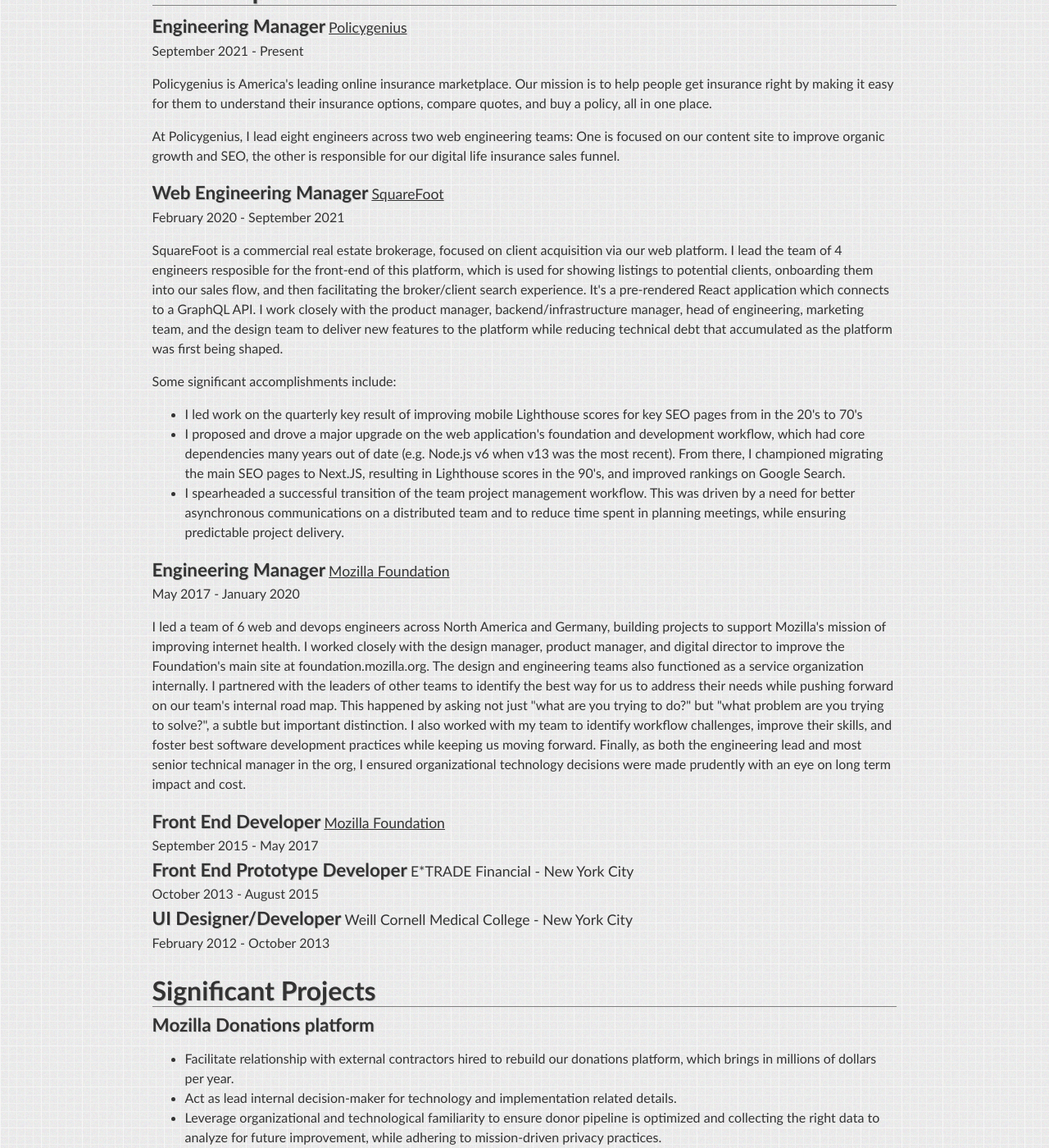
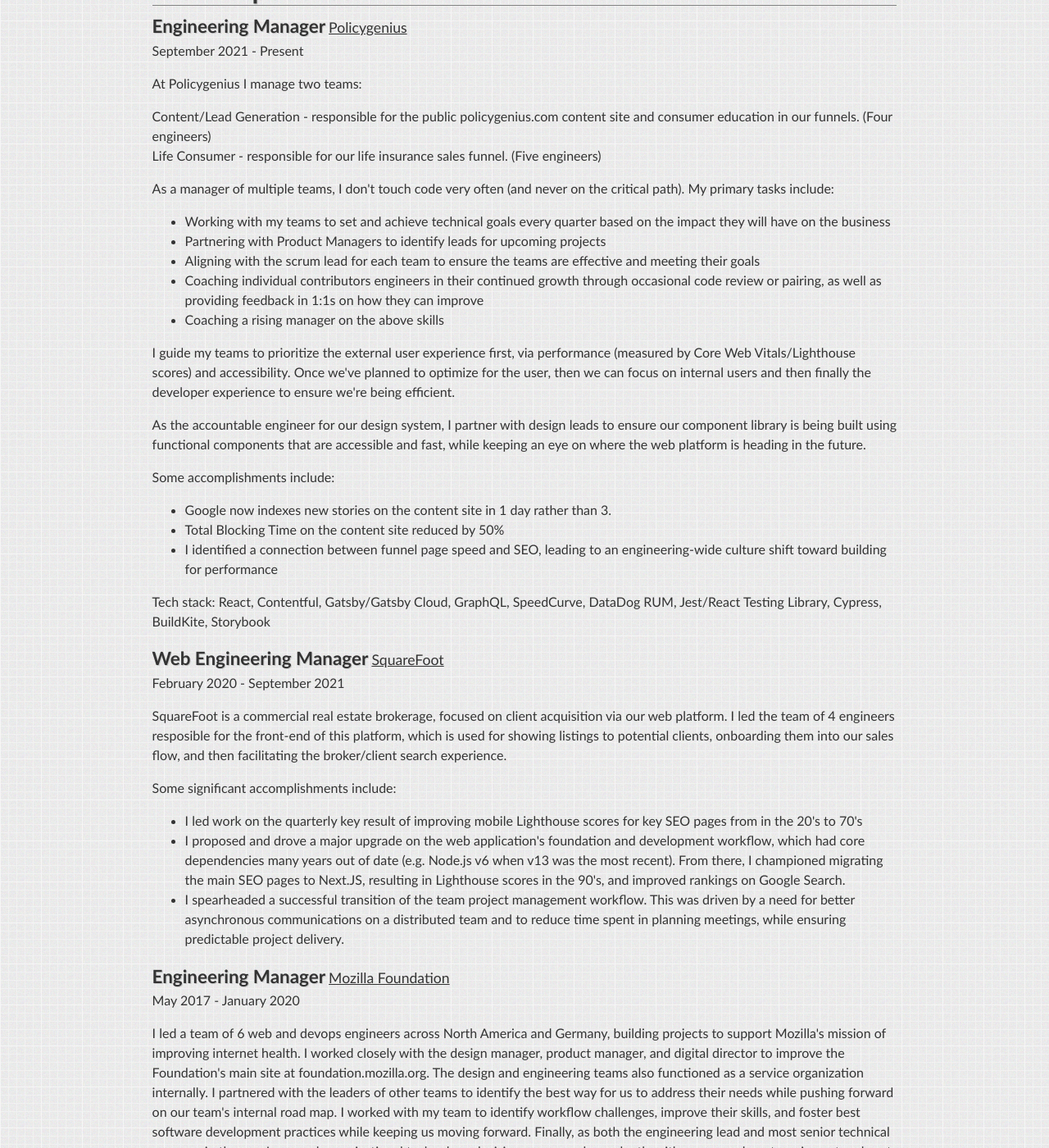
Before and after one commit to alanmoo/alanmoo.github.io, a Jekyll site: the page resume/index.html, which Jekyll copies as it is, in a window 1280 px wide and 1400 px high, scrolled down 425 px. Shown: the whole window at 82% size. Built offline with Jekyll 4.4.1, drawn with Linux system fonts in a browser that asks for light colours; some of the changed text lies outside the part shown.

Commit message:
Updated resume

```diff
--- a/resume/index.html
+++ b/resume/index.html
@@ -45,7 +45,7 @@
 			<h2>Engineering Manager</h2>
 		</header> <!-- .name_title -->
 		<div class="contact_info">
-			<a class="email" href="mailto:alan@alanmooiman.com?subject=👋 Nice résumé">alan@alanmooiman.com</a>
+			<a class="email" href="mailto:hello@alanmooiman.com?subject=👋 Nice résumé">hello@alanmooiman.com</a>
 		</div> <!-- .contact_info -->
 		<div class="content">
 			<!-- <h3>Objective</h3>
@@ -71,10 +71,40 @@
 				<h3 class="job_title">Engineering Manager</h3>
 				<div class="organization"><a href="https://www.policygenius.com">Policygenius</a></div>
 				<div class="organization_dates">September 2021 - Present</div>
-				<p>
-					Policygenius is America's leading online insurance marketplace. Our mission is to help people get insurance right by making it easy for them to understand their insurance options, compare quotes, and buy a policy, all in one place.
+				<p>At Policygenius I manage two teams:</p>
+					<p>Content/Lead Generation - responsible for the public policygenius.com content site and consumer education in
+					our funnels. (Four engineers)<br/>
+					Life Consumer - responsible for our life insurance sales funnel. (Five engineers)
 				</p>
-				<p>At Policygenius, I lead eight engineers across two web engineering teams: One is focused on our content site to improve organic growth and SEO, the other is responsible for our digital life insurance sales funnel.
+				<p>As a manager of multiple teams, I don't touch code very often (and never on the critical path). My primary
+					tasks include:</p>
+				<ul>
+					<li>Working with my teams to set and achieve technical goals every quarter based on the impact they will have
+						on the business</li>
+					<li>Partnering with Product Managers to identify leads for upcoming projects</li>
+					<li>Aligning with the scrum lead for each team to ensure the teams are effective and meeting their goals</li>
+					<li>Coaching individual contributors engineers in their continued growth through occasional code review or
+						pairing, as well as providing feedback in 1:1s on how they can improve</li>
+					<li>Coaching a rising manager on the above skills</li>
+				</ul>
+
+				<p>I guide my teams to prioritize the external user experience first, via performance (measured by Core Web
+					Vitals/Lighthouse scores) and accessibility. Once we've planned to optimize for the user, then we can focus on
+					internal users and then finally the developer experience to ensure we're being efficient.</p>
+
+				<p>As the accountable engineer for our design system, I partner with design leads to ensure our component
+					library is being built using functional components that are accessible and fast, while keeping an eye on where
+					the web platform is heading in the future. </p>
+				<p>Some accomplishments include:</p>
+				<ul>
+					<li>Google now indexes new stories on the content site in 1 day rather than 3.</li>
+					<li>Total Blocking Time on the content site reduced by 50%</li>
+					<li>I identified a connection between funnel page speed and SEO, leading to an engineering-wide culture shift
+						toward building for performance</li>
+				</ul>
+
+				<p>Tech stack: React, Contentful, Gatsby/Gatsby Cloud, GraphQL, SpeedCurve, DataDog RUM, Jest/React Testing Library,
+					Cypress, BuildKite, Storybook
 				</p>
 			</div>
 			<div class="resume_item">
@@ -82,14 +112,23 @@
 				<div class="organization"><a href="https://squarefoot.com">SquareFoot</a></div>
 				<div class="organization_dates">February 2020 - September 2021</div>
 				<p>
-					SquareFoot is a commercial real estate brokerage, focused on client acquisition via our web platform. I lead the team of 4 engineers resposible for the front-end of this platform, which is used for showing listings to potential clients, onboarding them into our sales flow, and then facilitating the broker/client search experience. It's a pre-rendered React application which connects to a GraphQL API. I work closely with the product manager, backend/infrastructure manager, head of engineering, marketing team, and the design team to deliver new features to the platform while reducing technical debt that accumulated as the platform was first being shaped.
+					SquareFoot is a commercial real estate brokerage, focused on client acquisition via our web platform. I led
+					the team of 4 engineers resposible for the front-end of this platform, which is used for showing listings to
+					potential clients, onboarding them into our sales flow, and then facilitating the broker/client search
+					experience.
 				</p>
 				<p>Some significant accomplishments include:
-					<ul>
-						<li>I led work on the quarterly key result of improving mobile Lighthouse scores for key SEO pages from in the 20's to 70's</li>
-						<li>I proposed and drove a major upgrade on the web application's foundation and development workflow, which had core dependencies many years out of date (e.g. Node.js v6 when v13 was the most recent). From there, I championed migrating the main SEO pages to Next.JS, resulting in Lighthouse scores in the 90's, and improved rankings on Google Search.</li>
-						<li>I spearheaded a successful transition of the team project management workflow. This was driven by a need for better asynchronous communications on a distributed team and to reduce time spent in planning meetings, while ensuring predictable project delivery.</li>
-					</ul>
+				<ul>
+					<li>I led work on the quarterly key result of improving mobile Lighthouse scores for key SEO pages from in the
+						20's to 70's</li>
+					<li>I proposed and drove a major upgrade on the web application's foundation and development workflow, which
+						had core dependencies many years out of date (e.g. Node.js v6 when v13 was the most recent). From there, I
+						championed migrating the main SEO pages to Next.JS, resulting in Lighthouse scores in the 90's, and improved
+						rankings on Google Search.</li>
+					<li>I spearheaded a successful transition of the team project management workflow. This was driven by a need
+						for better asynchronous communications on a distributed team and to reduce time spent in planning meetings,
+						while ensuring predictable project delivery.</li>
+				</ul>
 				</p>
 			</div>
 			<div class="resume_item">
@@ -97,7 +136,7 @@
 				<div class="organization"><a href="https://foundation.mozilla.org">Mozilla Foundation</a></div>
 				<div class="organization_dates">May 2017 - January 2020</div>
 				<p>
-					I led a team of 6 web and devops engineers across North America and Germany, building projects to support Mozilla's mission of improving internet health. I worked closely with the design manager, product manager, and digital director to improve the Foundation's main site at foundation.mozilla.org. The design and engineering teams also functioned as a service organization internally. I partnered with the leaders of other teams to identify the best way for us to address their needs while pushing forward on our team's internal road map. This happened by asking not just "what are you trying to do?" but "what problem are you trying to solve?", a subtle but important distinction. I also worked with my team to identify workflow challenges, improve their skills, and foster best software development practices while keeping us moving forward. Finally, as both the engineering lead and most senior technical manager in the org, I ensured organizational technology decisions were made prudently with an eye on long term impact and cost.
+					I led a team of 6 web and devops engineers across North America and Germany, building projects to support Mozilla's mission of improving internet health. I worked closely with the design manager, product manager, and digital director to improve the Foundation's main site at foundation.mozilla.org. The design and engineering teams also functioned as a service organization internally. I partnered with the leaders of other teams to identify the best way for us to address their needs while pushing forward on our team's internal road map. I worked with my team to identify workflow challenges, improve their skills, and foster best software development practices while keeping us moving forward. Finally, as both the engineering lead and most senior technical manager in the org, I ensured organizational technology decisions were made prudently with an eye on long term impact and cost.
 				</p>
 			</div>
 			<div class="resume_item">
@@ -202,6 +241,7 @@
 				<p><strong>Weill Cornell Medical College</strong> <time datetime="2011-03-28T09:00">2011</time><span class="range-indicator">-</span><time datetime="2012-02-12T17:00">2012</time> Desktop Support Tech</p>
 				<p><strong>Apple Retail</strong> <time datetime="2006-05-15T09:00">2006</time><span class="range-indicator">-</span><time datetime="2011-03-25T17:00">2011</time> Specialist, Visual Merchandiser, Creative</p>
 			</section>
+			<section class="hide-print">
 			<h2>Education</h2>
 			<div class="resume_item">
 				<div class="organization">
@@ -223,16 +263,18 @@
 				<li>Graduated Salutatorian</li>
 			</ul>
 			</div>
+		</section>
 
 			<h2>References</h2>
-			<ul>
-				<li><a href="https://www.linkedin.com/in/vickeryj/">Joshua Vickery</a>, Principal Engineer, Namely (formerly CTO, SquareFoot)</li>
+			<p>Available upon request</p>
+			<!-- <ul>
+			  <li><a href="https://www.linkedin.com/in/vickeryj/">Joshua Vickery</a>, Principal Engineer, Namely (formerly CTO, SquareFoot)</li>
 				<li><a href="https://www.linkedin.com/in/jessevondoom/">Jesse VonDoom</a>, Head of Product, Glitch</li>
 				<li><a href="https://www.linkedin.com/in/simonwex/">Simon Wex</a>, Former Director of Software, Mozilla Foundation</li>
 				<li><a href="https://www.linkedin.com/in/arnaud-jammaers-74a547/">Arnaud Jammaers</a>, Creative Director, E*Trade Financial (now at Mastercard)</li>
-				<!-- <li><a href="https://www.linkedin.com/in/remydwd/">Dan Dickinson</a>, Associate Director of Web Communications, Weill Cornell Medical College</li> -->
-				<!-- <li>Contact information available upon <a href="mailto:alan@alanmooiman.com?subject=References?">request</a></li> -->
-			</ul>
+				<li><a href="https://www.linkedin.com/in/remydwd/">Dan Dickinson</a>, Associate Director of Web Communications, Weill Cornell Medical College</li>
+				<li>Contact information available upon <a href="mailto:hello@alanmooiman.com?subject=References?">request</a></li>
+			</ul> -->
 		</div> <!-- .content -->
         <!-- Google Analytics -->
         <script>
```
